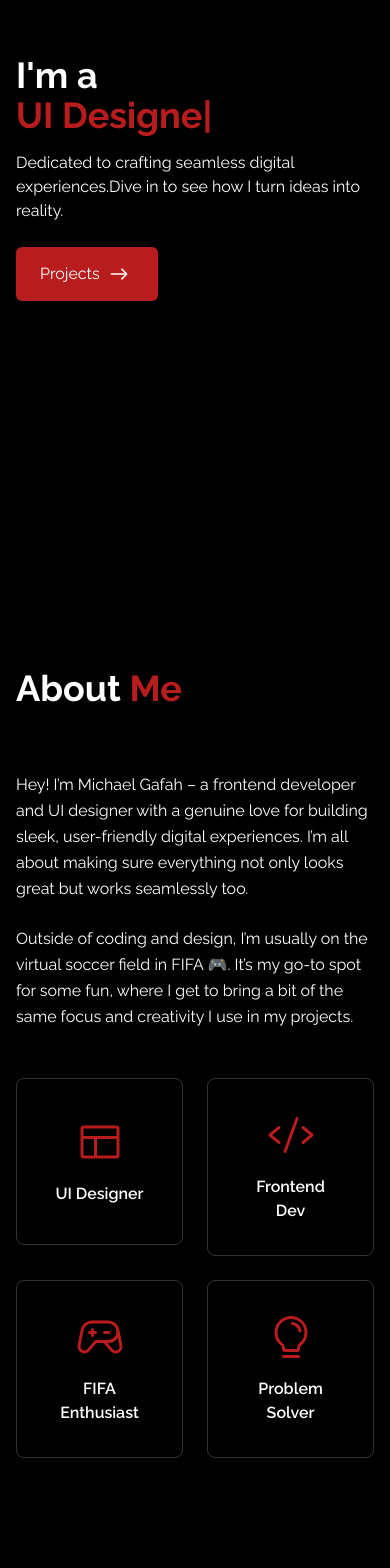
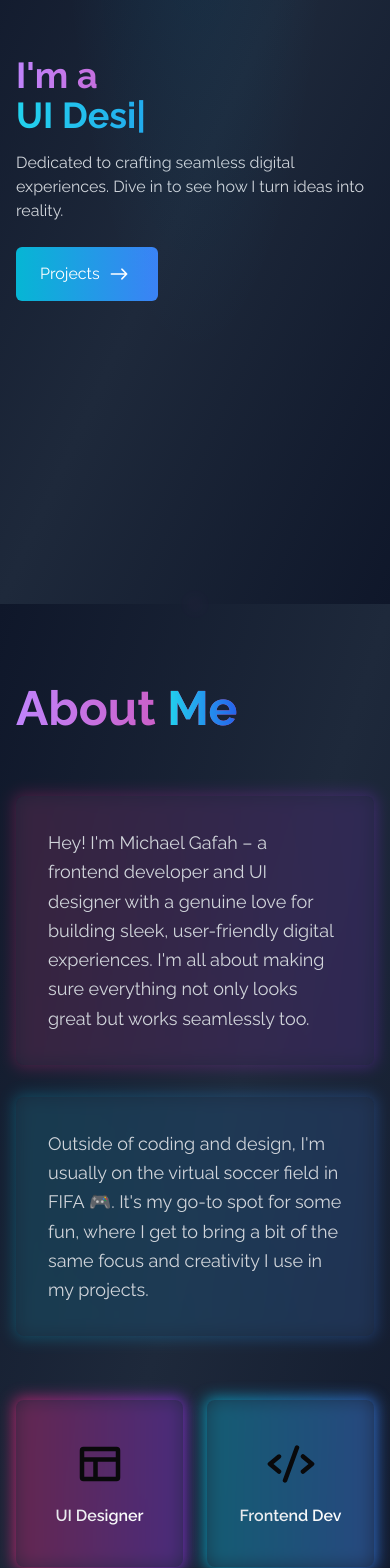
Before and after one commit to Damnmichael/portfolio, a React (Vite) app: page / in a window 390 px wide. Shown: the part 240-1808 px from the top of the page. Built offline with nearby package versions, Linux system fonts and the light colour scheme.

Commit message:
rework all pages

```diff
--- a/package.json
+++ b/package.json
@@ -16,7 +16,7 @@
     "@radix-ui/react-icons": "^1.3.0",
     "class-variance-authority": "^0.7.0",
     "clsx": "^2.1.1",
-    "framer-motion": "^11.11.9",
+    "framer-motion": "^11.18.0",
     "lucide-react": "^0.453.0",
     "react": "^18.2.0",
     "react-dom": "^18.2.0",
--- a/src/components/About.jsx
+++ b/src/components/About.jsx
@@ -1,30 +1,46 @@
-import { motion, useInView } from "framer-motion";
+import { motion } from "framer-motion";
 import { useRef } from "react";
 import { Layout, Code, GameController, Lightbulb } from "@phosphor-icons/react";
 
 const About = () => {
   const ref = useRef(null);
-  const isInView = useInView(ref, { once: true, amount: 0.3 });
 
-  const containerVariants = {
+  const fadeInUp = {
+    hidden: { opacity: 0, y: 60 },
+    visible: {
+      opacity: 1,
+      y: 0,
+      transition: {
+        duration: 0.6,
+        ease: "easeOut",
+      },
+    },
+  };
+
+  const staggerCards = {
     hidden: { opacity: 0 },
     visible: {
       opacity: 1,
       transition: {
         staggerChildren: 0.2,
+        delayChildren: 0.3,
       },
     },
   };
 
-  const itemVariants = {
-    hidden: { y: 20, opacity: 0 },
+  const cardVariants = {
+    hidden: {
+      opacity: 0,
+      scale: 0.8,
+      rotateX: -30,
+    },
     visible: {
-      y: 0,
       opacity: 1,
+      scale: 1,
+      rotateX: 0,
       transition: {
-        type: "spring",
-        damping: 12,
-        stiffness: 100,
+        duration: 0.5,
+        ease: "easeOut",
       },
     },
   };
@@ -32,61 +48,118 @@ const About = () => {
   return (
     <div
       name="about"
-      className="w-full min-h-screen bg-black text-gray-800 py-16 flex items-center"
+      className="w-full min-h-screen bg-gradient-to-br from-[#0F172A] via-[#1E293B] to-[#0F172A] py-20"
       ref={ref}
     >
+      <div className="max-w-screen-xl w-full px-4 mx-auto">
         <motion.div
-        className="max-w-screen-xl w-full px-4 mx-auto"
-        variants={containerVariants}
           initial="hidden"
-        animate={isInView ? "visible" : "hidden"}
+          whileInView="visible"
+          viewport={{ once: true, amount: 0.3 }}
+          variants={fadeInUp}
+          className="mb-16"
         >
-        <div className=" mb-16">
-          <h2 className="text-4xl font-bold text-white">
-            About <span className="text-red-700">Me</span>
+          <h2 className="text-5xl font-bold text-transparent bg-clip-text bg-gradient-to-r from-purple-400 to-pink-600">
+            About{" "}
+            <span className="bg-gradient-to-r from-cyan-400 to-blue-600 bg-clip-text">
+              Me
+            </span>
           </h2>
+        </motion.div>
+
+        <div className="flex flex-col lg:flex-row gap-16 items-start justify-between">
+          <motion.div
+            className="lg:w-1/2 space-y-8"
+            initial="hidden"
+            whileInView="visible"
+            viewport={{ once: true, amount: 0.3 }}
+            variants={fadeInUp}
+          >
+            <div className="relative group">
+              <div className="absolute -inset-0.5 bg-gradient-to-r from-pink-600 to-purple-600 rounded-lg blur opacity-30 group-hover:opacity-100 transition duration-1000"></div>
+              <div className="relative p-8 bg-[#1E293B]/50 backdrop-blur-sm rounded-lg">
+                <p className="text-lg lg:text-xl text-gray-300 leading-relaxed">
+                  Hey! I'm Michael Gafah – a frontend developer and UI designer
+                  with a genuine love for building sleek, user-friendly digital
+                  experiences. I'm all about making sure everything not only
+                  looks great but works seamlessly too.
+                </p>
+              </div>
             </div>
 
-        <div className="flex flex-col md:flex-row gap-12 items-center justify-center">
-          <motion.div className="md:w-1/2 space-y-6" variants={itemVariants}>
-            <p className="text-base md:text-lg lg:text-xl leading-relaxed text-white">
-              Hey! I’m Michael Gafah – a frontend developer and UI designer with
-              a genuine love for building sleek, user-friendly digital
-              experiences. I’m all about making sure everything not only looks
-              great but works seamlessly too.
+            <div className="relative group">
+              <div className="absolute -inset-0.5 bg-gradient-to-r from-cyan-500 to-blue-500 rounded-lg blur opacity-30 group-hover:opacity-100 transition duration-1000"></div>
+              <div className="relative p-8 bg-[#1E293B]/50 backdrop-blur-sm rounded-lg">
+                <p className="text-lg lg:text-xl text-gray-300 leading-relaxed">
+                  Outside of coding and design, I'm usually on the virtual
+                  soccer field in FIFA 🎮. It's my go-to spot for some fun,
+                  where I get to bring a bit of the same focus and creativity I
+                  use in my projects.
                 </p>
-            <p className="text-base md:text-lg lg:text-xl leading-relaxed text-white">
-              Outside of coding and design, I’m usually on the virtual soccer
-              field in FIFA 🎮. It’s my go-to spot for some fun, where I get to
-              bring a bit of the same focus and creativity I use in my projects.
-            </p>
+              </div>
+            </div>
           </motion.div>
 
           <motion.div
-            className="grid grid-cols-2 gap-6 md:w-1/2"
-            variants={itemVariants}
+            className="grid grid-cols-2 gap-6 lg:w-1/2"
+            variants={staggerCards}
+            initial="hidden"
+            whileInView="visible"
+            viewport={{ once: true, amount: 0.3 }}
           >
             {[
-              { icon: Layout, title: "UI Designer" },
-              { icon: Code, title: "Frontend Dev" },
-              { icon: GameController, title: "FIFA Enthusiast" },
-              { icon: Lightbulb, title: "Problem Solver" },
+              {
+                icon: Layout,
+                title: "UI Designer",
+                gradient: "from-pink-600 to-purple-600",
+              },
+              {
+                icon: Code,
+                title: "Frontend Dev",
+                gradient: "from-cyan-500 to-blue-500",
+              },
+              {
+                icon: GameController,
+                title: "FIFA Enthusiast",
+                gradient: "from-purple-600 to-pink-600",
+              },
+              {
+                icon: Lightbulb,
+                title: "Problem Solver",
+                gradient: "from-blue-500 to-cyan-500",
+              },
             ].map((item, index) => (
               <motion.div
                 key={index}
-                className=" p-8 rounded-lg text-center flex flex-col items-center justify-center aspect-square border border-white/20 shadow-lg
-              hover:bg-white/20 hover:border-white/40 transition-all "
-                variants={itemVariants}
+                variants={cardVariants}
+                className="relative group"
               >
-                <item.icon className="text-5xl md:text-4xl text-red-700 mb-4" />
-                <h3 className="text-base md:text-lg font-semibold text-white ">
+                <div
+                  className={`absolute -inset-0.5 bg-gradient-to-r ${item.gradient} rounded-lg blur opacity-75 lg:opacity-30 group-hover:opacity-100 transition duration-1000`}
+                ></div>
+                <div className="relative p-8 rounded-lg bg-[#1E293B]/50 backdrop-blur-sm flex flex-col items-center justify-center aspect-square hover:transform hover:scale-105 transition-all duration-300">
+                  <item.icon
+                    className="text-5xl md:text-4xl mb-4"
+                    weight="bold"
+                    style={{
+                      WebkitBackgroundClip: "text",
+                      WebkitTextFillColor: "transparent",
+                      backgroundImage: `linear-gradient(to right, ${
+                        item.gradient.includes("pink")
+                          ? "#ec4899, #9333ea"
+                          : "#06b6d4, #3b82f6"
+                      })`,
+                    }}
+                  />
+                  <h3 className="text-base md:text-lg font-semibold text-transparent bg-clip-text bg-gradient-to-r from-gray-200 to-white">
                     {item.title}
                   </h3>
+                </div>
               </motion.div>
             ))}
           </motion.div>
         </div>
-      </motion.div>
+      </div>
     </div>
   );
 };
--- a/src/components/Contact.jsx
+++ b/src/components/Contact.jsx
@@ -2,14 +2,20 @@ const Contact = () => {
   return (
     <div
       name="contact"
-      className="w-full min-h-screen bg-black text-red-700 py-16 flex items-center"
+      className="w-full min-h-screen bg-gradient-to-br from-[#0F172A] via-[#1E293B] to-[#0F172A] py-16 flex items-center"
     >
-      <div className="max-w-screen-xl w-full px-4 mx-auto">
+      <div className="absolute top-0 left-0 w-full h-full bg-[radial-gradient(ellipse_at_top,_var(--tw-gradient-stops))] from-[#00A8E8]/10 via-black/0 to-transparent"></div>
+
+      <div className="max-w-screen-xl w-full px-4 mx-auto relative">
         <div className="mb-16">
-          <h2 className="text-4xl font-bold text-white">
-            Let&apos;s <span className="text-red-700">Talk</span>
+          <h2 className="text-4xl font-bold text-transparent bg-clip-text bg-gradient-to-r from-purple-400 to-pink-600">
+            Let&apos;s{" "}
+            <span className="text-transparent bg-clip-text bg-gradient-to-r from-cyan-400 to-blue-600">
+              Talk
+              <span className="absolute -bottom-2 left-0 w-full h-1 bg-[#B6EADA] transform scale-x-0 transition-transform duration-300 group-hover:scale-x-100"></span>
+            </span>
           </h2>
-          <p className="text-white py-6 max-w-md">
+          <p className="text-gray-300 py-6 max-w-md">
             Submit the form below to get in touch with me
           </p>
         </div>
@@ -24,21 +30,21 @@ const Contact = () => {
               type="text"
               name="Name"
               placeholder="Enter your name"
-              className="p-2 bg-transparent border-2 rounded-md text-white focus:outline-none"
+              className="p-2 bg-transparent border-2 border-[#00A8E8]/20 rounded-md text-white focus:outline-none focus:border-[#00A8E8] transition-colors duration-300"
             />
             <input
               type="text"
               name="Email"
               placeholder="Enter your email"
-              className="my-4 p-2 bg-transparent border-2 rounded-md text-white focus:outline-none"
+              className="my-4 p-2 bg-transparent border-2 border-[#00A8E8]/20 rounded-md text-white focus:outline-none focus:border-[#00A8E8] transition-colors duration-300"
             />
             <textarea
-              name=" message "
+              name="message"
               placeholder="Enter your message here"
               rows="10"
-              className="p-2 bg-transparent border-2 rounded-md text-white focus:outline-none "
+              className="p-2 bg-transparent border-2 border-[#00A8E8]/20 rounded-md text-white focus:outline-none focus:border-[#00A8E8] transition-colors duration-300"
             ></textarea>
-            <button className="text-white bg-red-700 px-6 py-3 my-8 mx-auto flex items-center rounded-md hover:scale-110 duration-300">
+            <button className="text-white bg-gradient-to-r from-[#00A8E8] to-[#0096CF] px-6 py-3 my-8 mx-auto flex items-center rounded-md hover:scale-110 duration-300 shadow-lg shadow-[#00A8E8]/20">
               Let&apos;s talk
             </button>
           </form>
--- a/src/components/Home.jsx
+++ b/src/components/Home.jsx
@@ -2,48 +2,81 @@ import { ReactTyped } from "react-typed";
 import profile from "../assets/lap.png";
 import { IoIosArrowRoundForward } from "react-icons/io";
 import { Link } from "react-scroll";
+import { motion } from "framer-motion";
 
 const Home = () => {
   return (
-    <div name="home" className="h-screen w-full bg-black">
-      <div className="max-w-screen-lg mx-auto flex flex-col items-center justify-center h-full px-4 md:flex-row ">
-        <div className=" w-full flex flex-col justify-center h-full">
-          <h2 className="text-4xl md:text-6xl font-bold text-white">
-            I&apos;m a{" "}
-          </h2>
+    <div
+      name="home"
+      className="h-screen w-full bg-gradient-to-br from-[#0F172A] via-[#1E293B] to-[#0F172A]"
+    >
+      <div className="max-w-screen-lg mx-auto flex flex-col items-center justify-center h-full px-4 md:flex-row">
+        <motion.div
+          initial={{ opacity: 0, x: -100 }}
+          animate={{ opacity: 1, x: 0 }}
+          transition={{ duration: 0.8 }}
+          className="w-full flex flex-col justify-center h-full"
+        >
+          <div className="overflow-hidden">
+            <motion.h2
+              initial={{ y: 100 }}
+              animate={{ y: 0 }}
+              transition={{ duration: 0.5 }}
+              className="text-4xl md:text-6xl font-bold text-transparent bg-clip-text bg-gradient-to-r from-purple-400 to-pink-600"
+            >
+              I&apos;m a{" "}
+            </motion.h2>
+          </div>
           <ReactTyped
-            className="text-4xl md:text-6xl font-bold text-red-700"
+            className="text-4xl md:text-6xl font-bold text-transparent bg-clip-text bg-gradient-to-r from-cyan-400 to-blue-600"
             strings={["Frontend Developer", "UI Designer", "Problem Solver"]}
             typeSpeed={60}
             backSpeed={100}
             loop
           />
 
-          <p className="text-white py-4 text-base md:text-xl">
-            Dedicated to crafting seamless digital experiences.Dive in to see
+          <motion.p
+            initial={{ opacity: 0 }}
+            animate={{ opacity: 1 }}
+            transition={{ delay: 0.5, duration: 0.8 }}
+            className="text-gray-300 py-4 text-base md:text-xl"
+          >
+            Dedicated to crafting seamless digital experiences. Dive in to see
             how I turn ideas into reality.
-          </p>
-          <div>
+          </motion.p>
+
+          <motion.div
+            initial={{ opacity: 0, y: 50 }}
+            animate={{ opacity: 1, y: 0 }}
+            transition={{ delay: 0.8, duration: 0.5 }}
+          >
             <Link
               to="projects"
               smooth
               duration={500}
-              className="group text-white w-fit px-6 py-3 my-2 flex items-center rounded-md bg-red-700 cursor-pointer"
+              className="group text-white w-fit px-6 py-3 my-2 flex items-center rounded-md bg-gradient-to-r from-cyan-500 to-blue-500 hover:from-blue-500 hover:to-cyan-500 transition-all duration-300 cursor-pointer hover:scale-105"
             >
               Projects
               <span className="group-hover:rotate-90 duration-300">
                 <IoIosArrowRoundForward size={30} className="ml-1" />
               </span>
             </Link>
-          </div>
-        </div>
-        <div>
+          </motion.div>
+        </motion.div>
+
+        <motion.div
+          initial={{ opacity: 0, x: 100 }}
+          animate={{ opacity: 1, x: 0 }}
+          transition={{ duration: 0.8 }}
+          className="relative"
+        >
+          <div className="absolute -inset-0.5 bg-gradient-to-r from-pink-600 to-purple-600 rounded-full blur opacity-75 group-hover:opacity-100 transition duration-1000 group-hover:duration-200 animate-tilt"></div>
           <img
             src={profile}
             alt="my profile"
-            className="mx-auto w-2/3 md:w-full lg:w-[500px] hidden md:block"
+            className="relative mx-auto w-2/3 md:w-full lg:w-[500px] hidden md:block rounded-full border-4 border-cyan-500/30 hover:border-cyan-500 transition-all duration-300 hover:scale-105"
           />
-        </div>
+        </motion.div>
       </div>
     </div>
   );
--- a/src/components/Skills.jsx
+++ b/src/components/Skills.jsx
@@ -1,4 +1,16 @@
-import { SiHtml5, SiCss3, SiJavascript, SiReact, SiTailwindcss, SiVite, SiFigma, SiGithub, SiStyledcomponents, SiNextdotjs } from 'react-icons/si';
+import { motion } from "framer-motion";
+import {
+  SiHtml5,
+  SiCss3,
+  SiJavascript,
+  SiReact,
+  SiTailwindcss,
+  SiVite,
+  SiFigma,
+  SiGithub,
+  SiStyledcomponents,
+  SiNextdotjs,
+} from "react-icons/si";
 
 const Skills = () => {
   const techs = [
@@ -6,80 +18,156 @@ const Skills = () => {
       id: 1,
       Icon: SiHtml5,
       title: "HTML",
+      gradient: "from-[#E44D26] to-[#F16529]",
     },
     {
       id: 2,
       Icon: SiCss3,
       title: "CSS",
+      gradient: "from-[#264DE4] to-[#2965F1]",
     },
     {
       id: 3,
       Icon: SiJavascript,
       title: "JAVASCRIPT",
+      gradient: "from-[#F7DF1E] to-[#F7DF1E]",
     },
     {
       id: 4,
       Icon: SiReact,
       title: "REACT",
+      gradient: "from-[#61DAFB] to-[#00D8FF]",
     },
     {
       id: 5,
       Icon: SiTailwindcss,
       title: "TAILWIND",
+      gradient: "from-[#38B2AC] to-[#0ED7B5]",
     },
     {
       id: 6,
       Icon: SiVite,
       title: "VITE",
+      gradient: "from-[#646CFF] to-[#747BFF]",
     },
     {
       id: 7,
       Icon: SiFigma,
       title: "FIGMA",
+      gradient: "from-[#F24E1E] to-[#FF7262]",
     },
     {
       id: 8,
       Icon: SiGithub,
       title: "GITHUB",
+      gradient: "from-gray-700 to-gray-900",
     },
-
     {
       id: 9,
       Icon: SiStyledcomponents,
       title: "STYLED COMPONENTS",
+      gradient: "from-[#DB7093] to-[#FF69B4]",
     },
     {
       id: 10,
       Icon: SiNextdotjs,
       title: "Next.js",
+      gradient: "from-black to-gray-800",
     },
   ];
+
+  const container = {
+    hidden: { opacity: 0 },
+    show: {
+      opacity: 1,
+      transition: {
+        staggerChildren: 0.1,
+        delayChildren: 0.3,
+      },
+    },
+  };
+
+  const item = {
+    hidden: { y: 20, opacity: 0 },
+    show: {
+      y: 0,
+      opacity: 1,
+      transition: {
+        duration: 0.5,
+        ease: [0.43, 0.13, 0.23, 0.96],
+      },
+    },
+  };
 
   return (
     <div
       name="skills"
-      className="w-full min-h-screen bg-black text-red-700 py-16 flex items-center"
+      className="w-full min-h-screen bg-gradient-to-br from-[#0F172A] via-[#1E293B] to-[#0F172A] py-16 flex items-center"
     >
       <div className="max-w-screen-xl w-full px-4 mx-auto">
-        <div className="mb-16">
-          <h2 className="text-4xl font-bold text-white">
-            Tech <span className="text-red-700">Stacks</span>
+        <motion.div
+          initial={{ opacity: 0, y: 20 }}
+          whileInView={{ opacity: 1, y: 0 }}
+          transition={{ duration: 0.5 }}
+          viewport={{ once: true }}
+          className="mb-16"
+        >
+          <h2 className="text-5xl font-bold">
+            <span className="text-transparent bg-clip-text bg-gradient-to-r from-purple-400 to-pink-600">
+              Tech
+            </span>{" "}
+            <span className="text-transparent bg-clip-text bg-gradient-to-r from-cyan-400 to-blue-600">
+              Stack
+            </span>
           </h2>
-        </div>
+          <p className="mt-4 text-gray-400 text-lg">
+            Technologies I work with to bring ideas to life
+          </p>
+        </motion.div>
 
-        <div className="w-full grid grid-cols-2 sm:grid-cols-3 lg:grid-cols-4 gap-4 sm:gap-6 text-center">
-          {techs.map(({ id, Icon, title, style }) => (
-            <div
-              key={id}
-              className="border border-white/20 hover:scale-105 duration-500 rounded-lg aspect-square flex flex-col items-center justify-center p-4"
-            >
-              <Icon className={`w-12 h-12 sm:w-16 sm:h-16 mx-auto ${style}`} />
-              <p className="mt-4 text-white font-semibold text-sm sm:text-base">
-                {title}
-              </p>
-            </div>
+        <motion.div
+          variants={container}
+          initial="hidden"
+          whileInView="show"
+          viewport={{ once: true }}
+          className="w-full grid grid-cols-2 sm:grid-cols-3 lg:grid-cols-5 gap-6 text-center"
+        >
+          {techs.map(({ id, Icon, title, gradient }) => (
+            <motion.div key={id} variants={item} className="group relative">
+              <div
+                className={`absolute -inset-0.5 bg-gradient-to-r ${gradient} rounded-xl blur
+                  opacity-100 md:opacity-0 md:group-hover:opacity-100 transition duration-500`}
+              ></div>
+              <div className="relative bg-[#1E293B]/50 backdrop-blur-sm rounded-xl p-6 h-full flex flex-col items-center justify-center hover:transform hover:scale-105 transition-all duration-300">
+                <div
+                  className={`p-4 rounded-full bg-[#0F172A]/50 mb-4
+                  bg-gradient-to-r ${gradient} md:bg-none md:group-hover:bg-gradient-to-r`}
+                >
+                  <Icon className="w-10 h-10 sm:w-12 sm:h-12 transition-all duration-300 text-white" />
+                </div>
+                <p className="font-medium text-sm sm:text-base text-white transition-colors duration-300">
+                  {title}
+                </p>
+              </div>
+            </motion.div>
           ))}
-        </div>
+        </motion.div>
+
+        <motion.div
+          initial={{ opacity: 0, y: 20 }}
+          whileInView={{ opacity: 1, y: 0 }}
+          transition={{ duration: 0.5, delay: 0.8 }}
+          viewport={{ once: true }}
+          className="mt-16 p-6 relative group"
+        >
+          <div className="absolute -inset-0.5 bg-gradient-to-r from-purple-600 to-blue-600 rounded-lg blur opacity-30 group-hover:opacity-100 transition duration-1000"></div>
+          <div className="relative p-6 bg-[#1E293B]/50 backdrop-blur-sm rounded-lg">
+            <p className="text-center text-gray-400">
+              Always exploring new technologies and frameworks to stay at the
+              cutting edge of  development.
+            </p>
+          </div>
+        </motion.div>
       </div>
     </div>
   );
```
Also changed, not shown: src/components/Projects.jsx (+71 -74 lines), 1 other file (tests, documents, lock files or other folders). Lines whose indentation alone changed are shown as unchanged.
